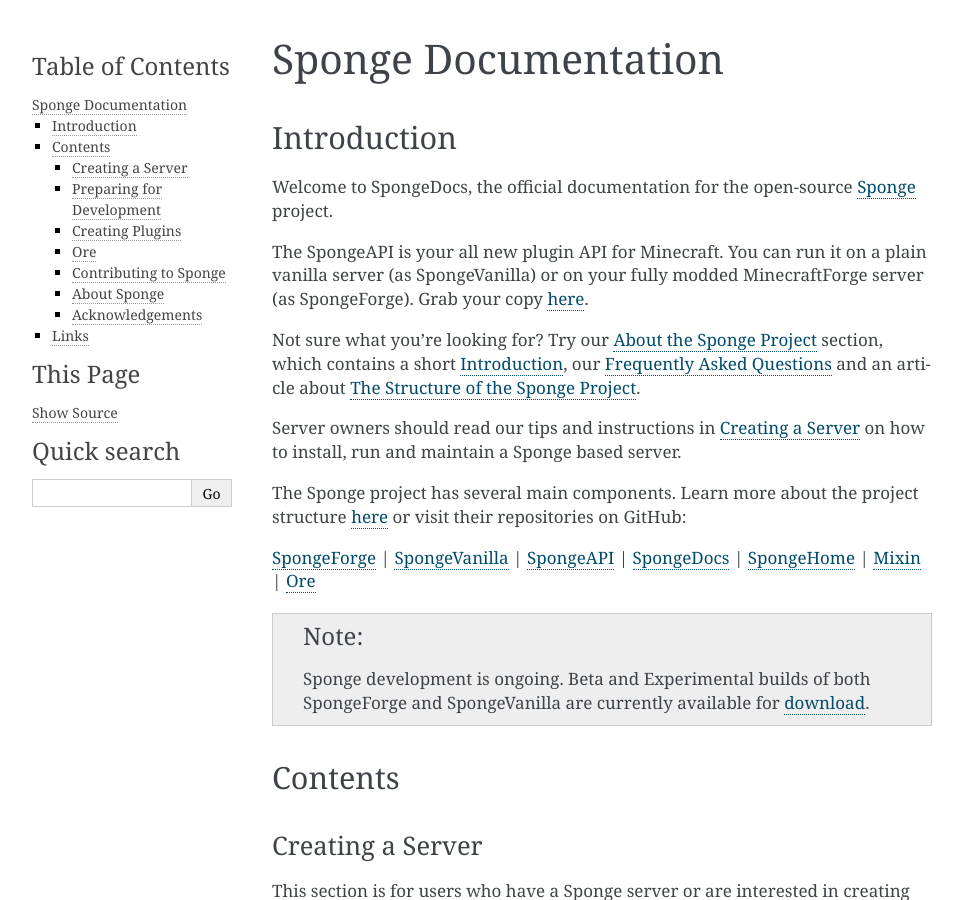
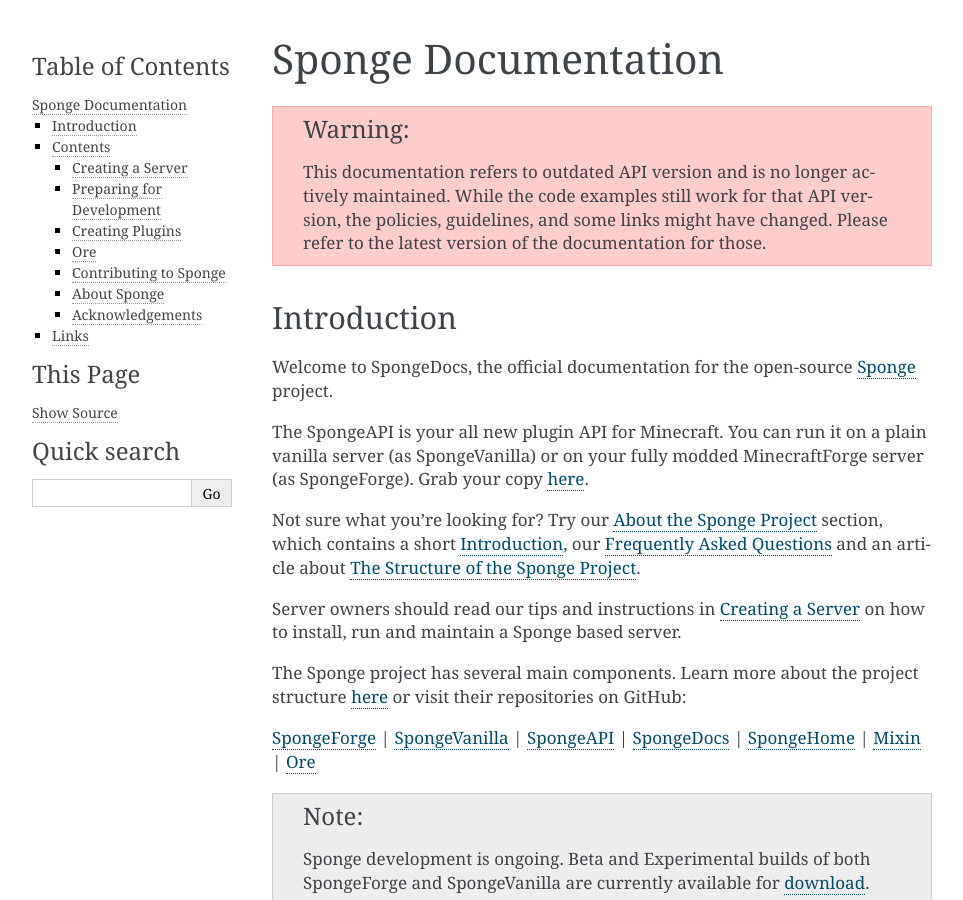
Before and after one commit to SpongePowered/SpongeDocs, a Sphinx documentation site: the page built from source/index.rst, in a window 1280 px wide and 900 px high. Shown: the whole window, without its empty margins (148-1111 px from the left). Built offline with Sphinx 7.4.7, drawn with Linux system fonts in a browser that asks for light colours; pages that are not in the unit, such as notebooks, are missing from menus.

Commit message:
Show outdated warning

```diff
--- a/source/index.rst
+++ b/source/index.rst
@@ -1,6 +1,12 @@
 ====================
 Sponge Documentation
 ====================
+
+.. warning::
+
+    This documentation refers to outdated API version and is no longer actively maintained. While the code examples
+    still work for that API version, the policies, guidelines, and some links might have changed. Please refer to the
+    latest version of the documentation for those.
 
 Introduction
 ============
--- a/source/ore/guidelines.rst
+++ b/source/ore/guidelines.rst
@@ -1,6 +1,11 @@
 ================================
 Ore Plugin Submission Guidelines
 ================================
+
+.. warning::
+
+    This document refers to outdated API version and is no longer actively maintained. The policies, guidelines, and
+    some links have changed. Please refer to the latest version of the documentation instead.
 
 Welcome to the Ore submission guidelines. This document provides an outline of our expectations for both project and file submissions.
 
```
